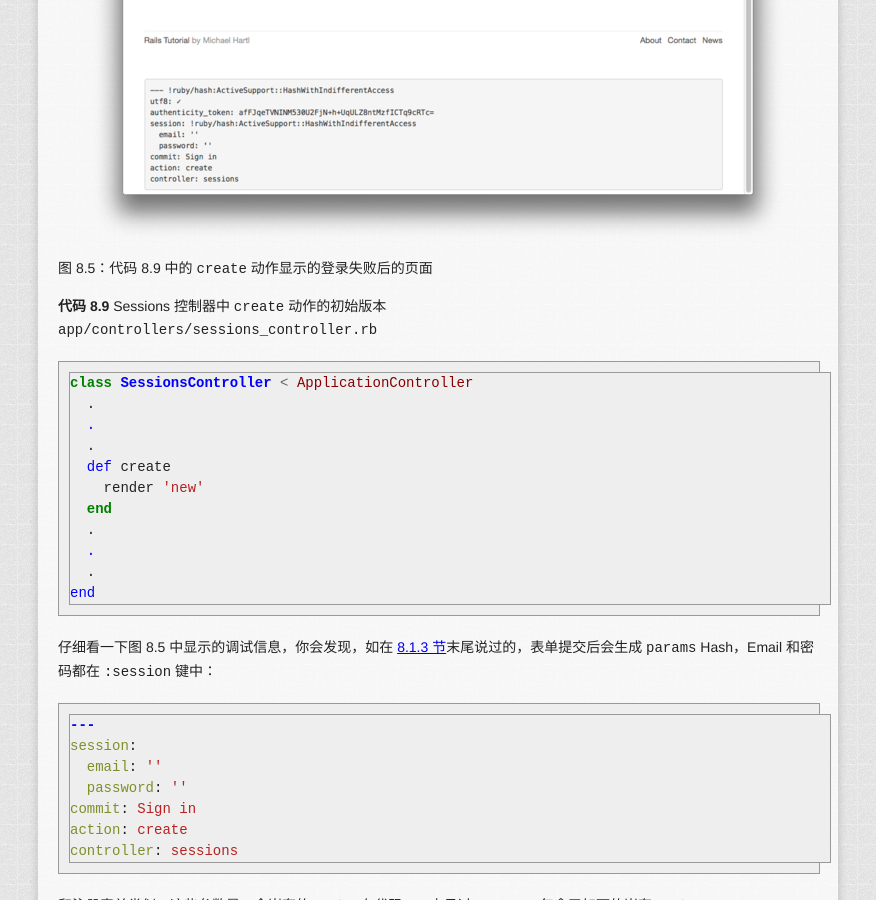
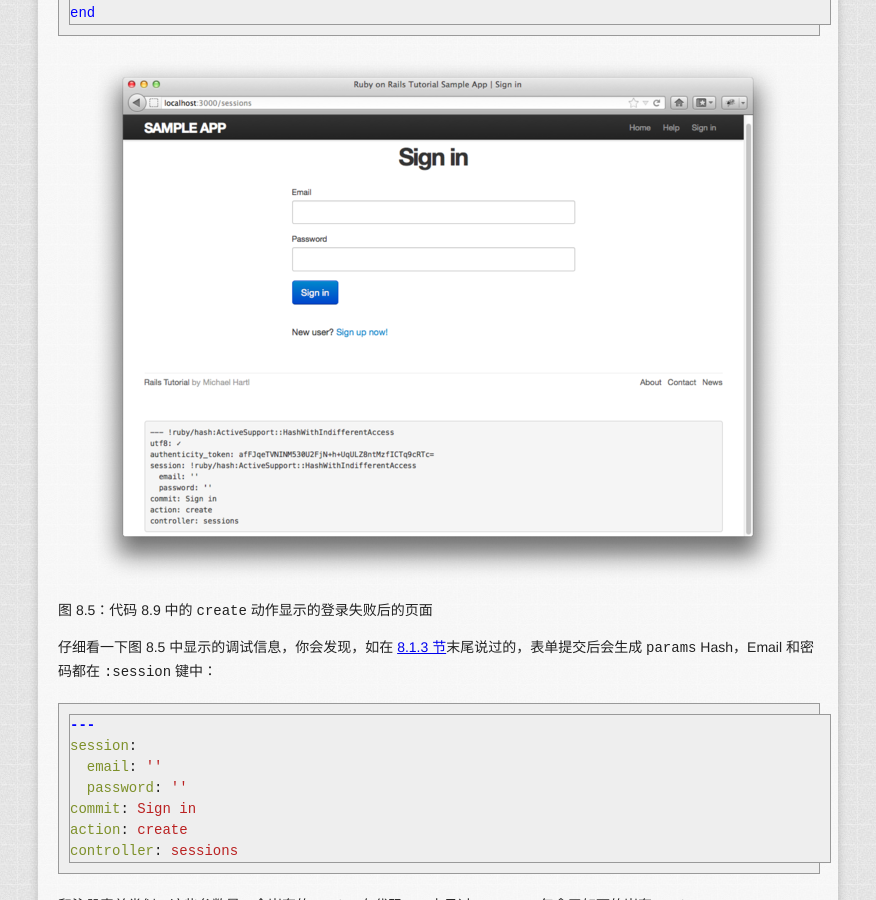
Before and after one commit to AndorChen/rails-tutorial-2nd-cn, a Jekyll site: the page built from chapter8.md, in a window 1280 px wide and 900 px high, scrolled down 10076 px. Shown: the whole window, without its empty margins (202-1078 px from the left). Built offline with Jekyll 4.4.1, drawn with Linux system fonts in a browser that asks for light colours; nearby versions of some CDN libraries; library files that are not in the unit come from our copies; Markdown is read by kramdown in place of the engine named in the settings.

Commit message:
Fix a order error in chapter8

````diff
--- a/chapter8.md
+++ b/chapter8.md
@@ -348,10 +348,6 @@ form_for(:session, url: sessions_path)
 
 首先，我们来编写 Sessions 控制器的 `create` 动作，如代码 8.9 所示，现在只是直接渲染登录页面。在浏览器中访问 /sessions/new，然后提交空表单，显示的页面如图 8.5 所示。
 
-![initial_failed_signin_rails_3_bootstrap](assets/images/figures/initial_failed_signin_rails_3_bootstrap.png)
-
-图 8.5：代码 8.9 中的 `create` 动作显示的登录失败后的页面
-
 **代码 8.9** Sessions 控制器中 `create` 动作的初始版本<br />`app/controllers/sessions_controller.rb`
 
 ```ruby
@@ -367,6 +363,10 @@ class SessionsController < ApplicationController
   .
 end
 ```
+
+![initial_failed_signin_rails_3_bootstrap](assets/images/figures/initial_failed_signin_rails_3_bootstrap.png)
+
+图 8.5：代码 8.9 中的 `create` 动作显示的登录失败后的页面
 
 仔细看一下图 8.5 中显示的调试信息，你会发现，如在 [8.1.3 节](#sec-8-1-3)末尾说过的，表单提交后会生成 `params` Hash，Email 和密码都在 `:session` 键中：
 
````
